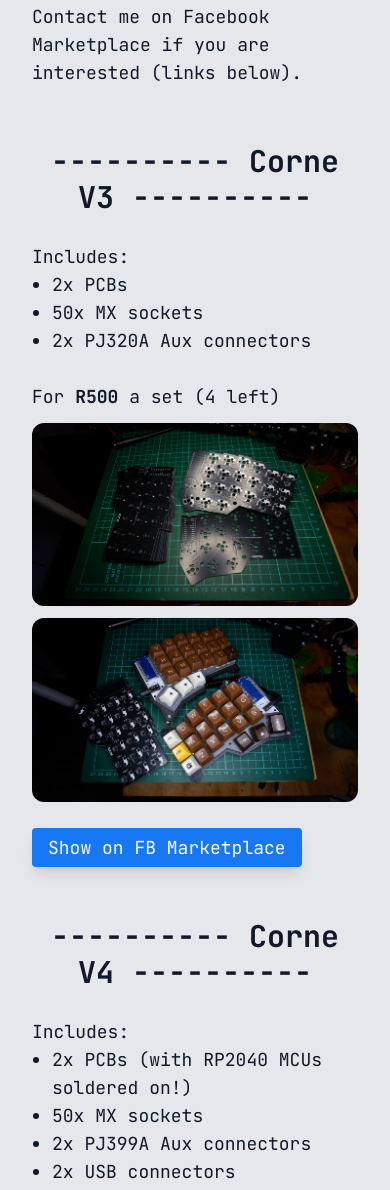
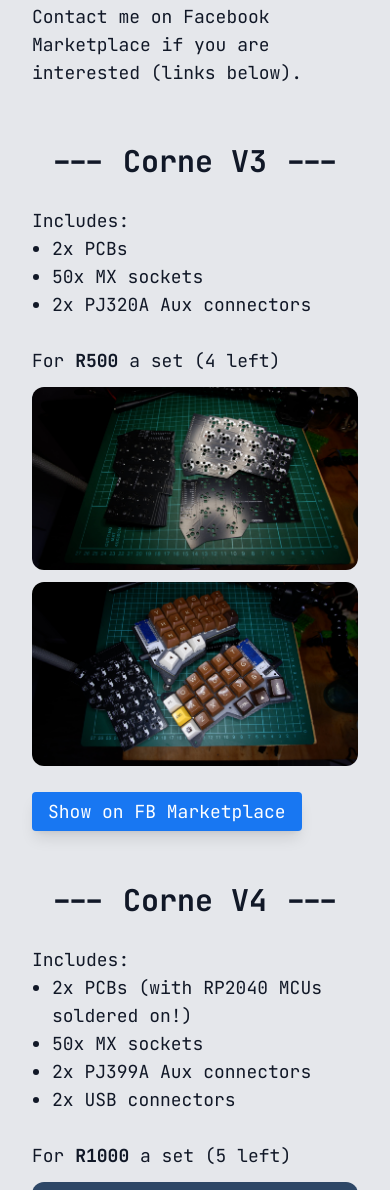
Before and after one commit to AndrewCloete/corne-kits, a website: page index.html in a window 390 px wide. Shown: the part 681-1871 px from the top of the page. Drawn offline with nearby package versions, Linux system fonts and the light colour scheme.

Commit message:
Improves headings for mobile

```diff
--- a/index.html
+++ b/index.html
@@ -45,9 +45,7 @@
         </div>
 
         <div class="lg:w-3/4 mx-auto w-full text-lg pb-10">
-          <h1 class="text-3xl font-bold text-center">
-            ---------- Corne V3 ----------
-          </h1>
+          <h1 class="text-3xl font-bold text-center">--- Corne V3 ---</h1>
           <br />
           <div class="max-w-prose mx-auto text-lg">
             Includes:
@@ -86,9 +84,7 @@
               <br />
               <br />
             </p>
-            <h1 class="text-3xl font-bold text-center">
-              ---------- Corne V4 ----------
-            </h1>
+            <h1 class="text-3xl font-bold text-center">--- Corne V4 ---</h1>
             <br />
             <div class="max-w-prose mx-auto text-lg">
               Includes:
```
